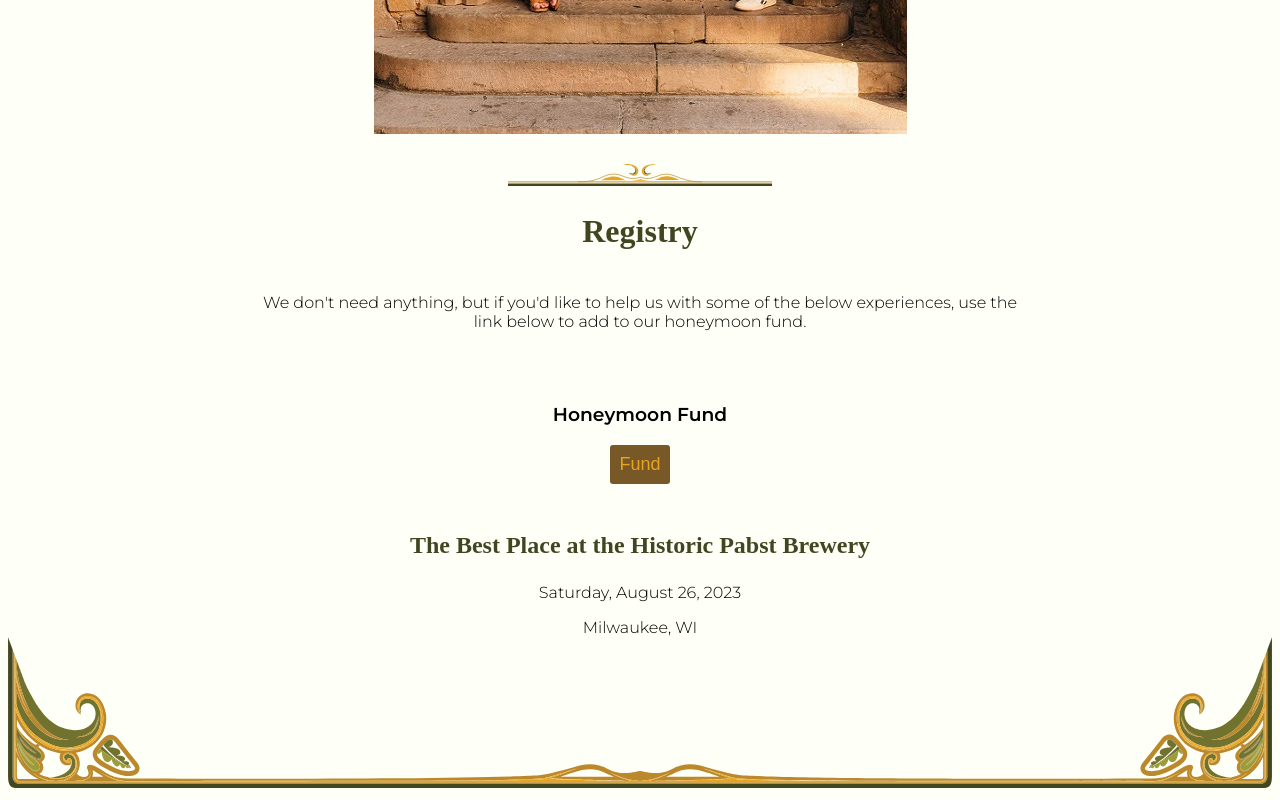
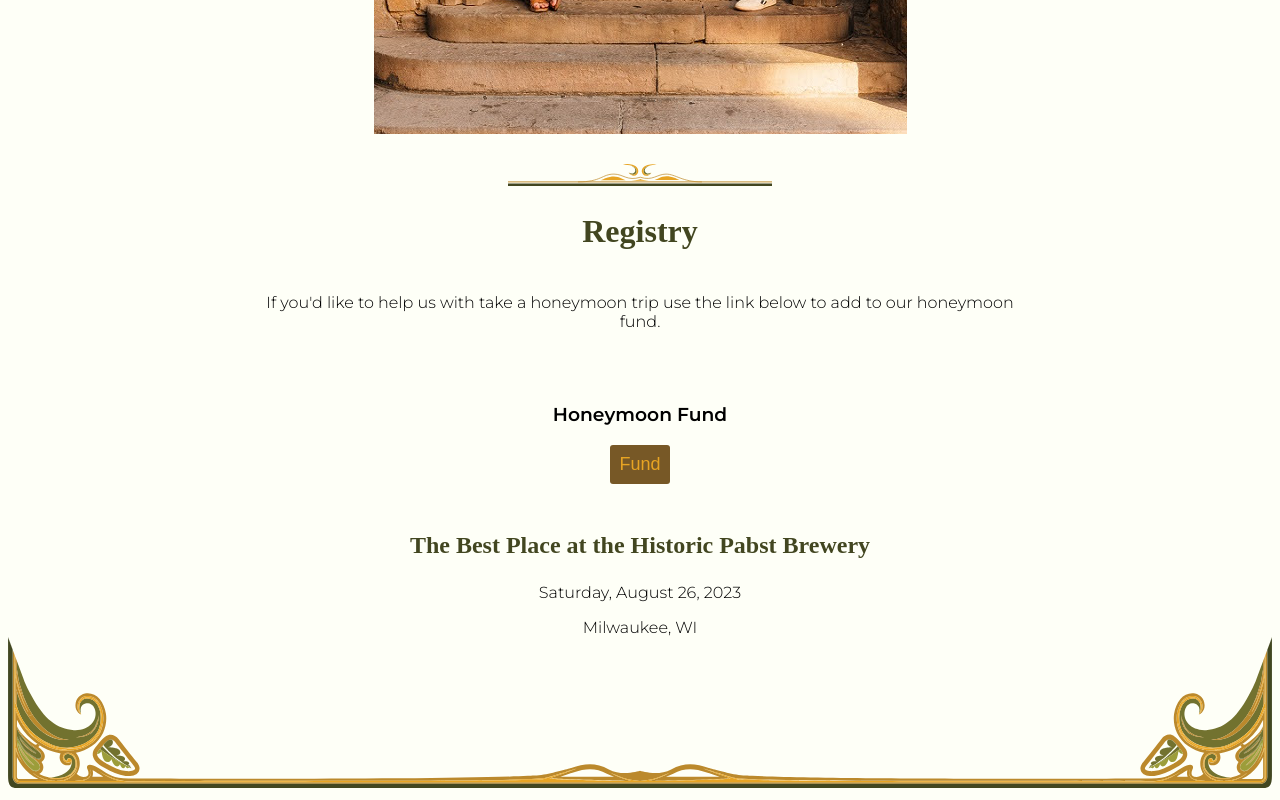
Before and after one commit to kasuboski/bethandjoshclub, a SvelteKit app: page /registry in a window 1280 px wide. Shown: the part 929-1729 px from the top of the page. Built offline with nearby package versions, Linux system fonts and the light colour scheme.

Commit message:
redirect home and rsvp

```diff
--- /dev/null
+++ b/src/params/rsvp.js
@@ -0,0 +1,4 @@
+/** @type {import('@sveltejs/kit').ParamMatcher} */
+export function match(param) {
+    return /^rsvp$/i.test(param);
+}
--- a/src/routes/(wedding)/registry/+page.svelte
+++ b/src/routes/(wedding)/registry/+page.svelte
@@ -17,7 +17,7 @@
 	<img src="/dividersimple.svg" alt="" style="height: 1.5em; margin-top: 1.5em;"/>
 	<h2>Registry</h2>
 	<!-- <hr class="smalldivider" /> -->
-	<p>We don't need anything, but if you'd like to help us with some of the below experiences, use the link below to add to our honeymoon fund.</p>
+	<p>If you'd like to help us with take a honeymoon trip use the link below to add to our honeymoon fund.</p>
 	<br />
 	<br />
 
--- a/src/routes/+page.svelte
+++ b/src/routes/+page.svelte
@@ -2,6 +2,7 @@
 	<title>Beth and Josh Club</title>
 	<meta name="description" content="Beth and Josh" />
 	<meta property="og:image" content="/welcometotheclub.gif" />
+	<meta http-equiv="refresh" content="0; url=/home"/>
 </svelte:head>
 
 <div style="display: flex;justify-content: center;">
```
Also changed, not shown: src/routes/(wedding)/[rsvp]/+page.svelte (renamed from src/routes/(wedding)/RSVP/+page.svelte).
